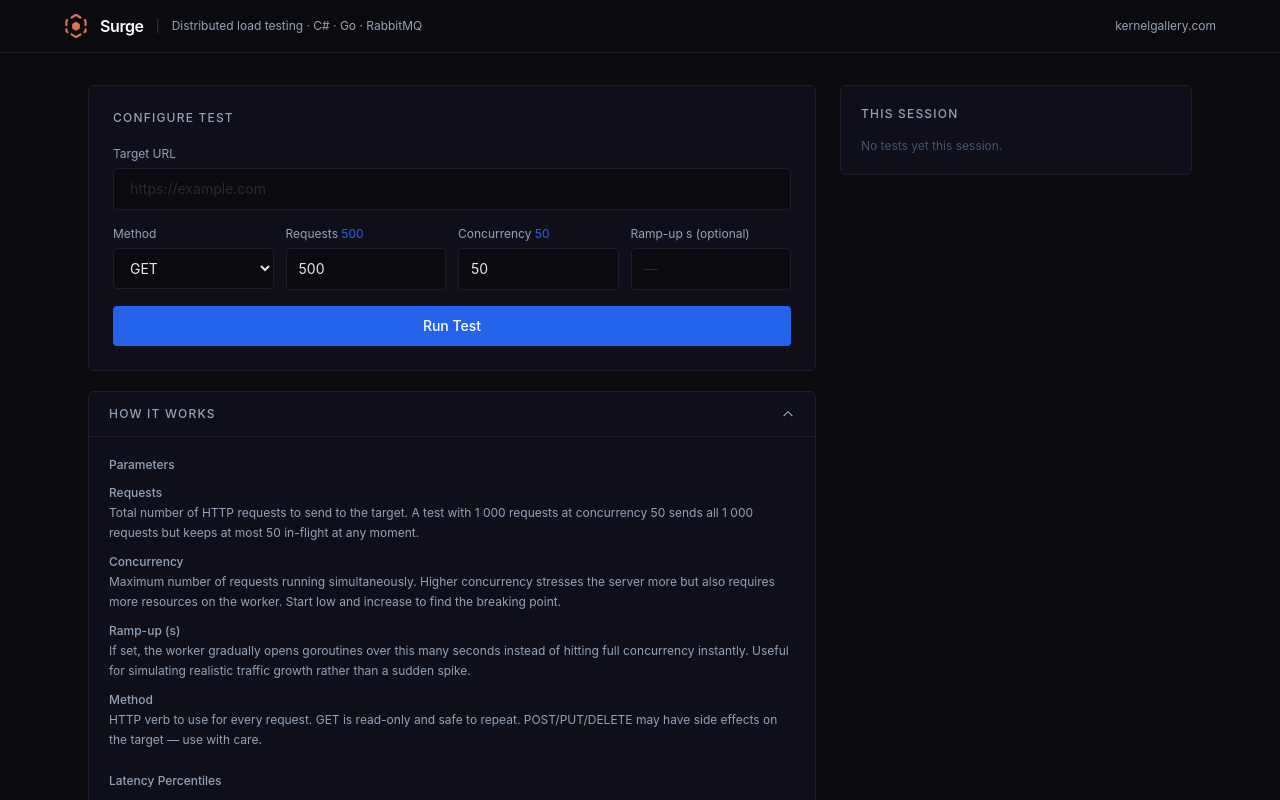
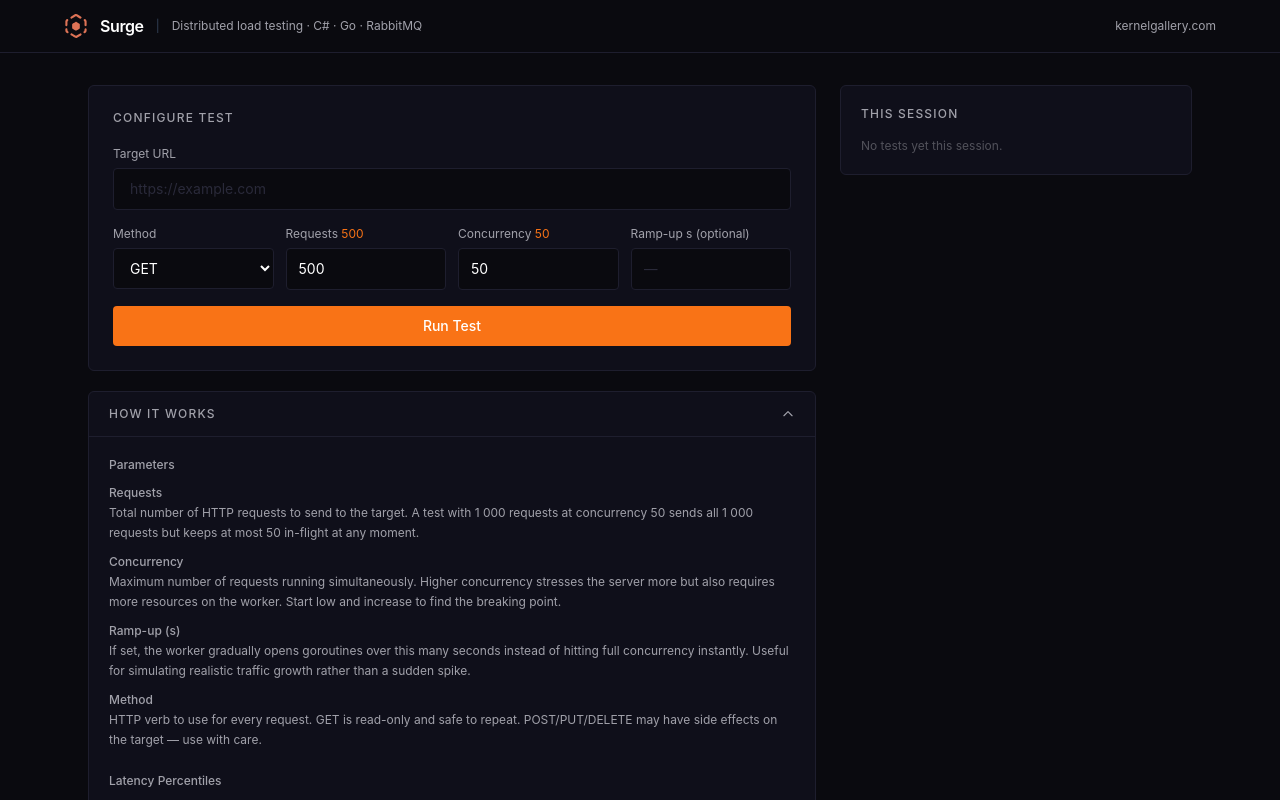
Before and after one commit to aykutssert/loadtest, a React (Vite) app in the folder frontend/: page / in a window 1280 px wide. Both pictures are taken after a click on the button "HOW IT WORKS". Shown: the top 800 px of the page. Built offline with nearby package versions, Linux system fonts and the light colour scheme.

Commit message:
fix: white text, orange accent, kill all blue from dark mode

```diff
--- a/frontend/src/App.jsx
+++ b/frontend/src/App.jsx
@@ -16,14 +16,14 @@ export default function App() {
   }
 
   return (
-    <div className="min-h-screen bg-[#0a0a0f] text-[#e2e8f0]">
+    <div className="min-h-screen bg-[#0a0a0f] text-white">
       <header className="border-b border-[#1e1e2e] px-6 py-3.5">
         <div className="max-w-6xl mx-auto flex items-center justify-between gap-4">
           <div className="flex items-center gap-3">
             <img src="/logo.svg" alt="Kernel" className="w-6 h-6" />
             <span className="text-base font-semibold tracking-tight text-white">Surge</span>
             <span className="hidden sm:inline text-xs text-[#334155] select-none">|</span>
-            <span className="hidden sm:block text-xs text-[#94a3b8]">
+            <span className="hidden sm:block text-xs text-[#a1a1aa]">
               Distributed load testing · C# · Go · RabbitMQ
             </span>
           </div>
@@ -31,7 +31,7 @@ export default function App() {
             href="https://kernelgallery.com"
             target="_blank"
             rel="noopener noreferrer"
-            className="text-xs text-[#94a3b8] hover:text-[#94a3b8] transition-colors"
+            className="text-xs text-[#a1a1aa] hover:text-[#a1a1aa] transition-colors"
           >
             kernelgallery.com
           </a>
--- a/frontend/src/components/InfoPanel.jsx
+++ b/frontend/src/components/InfoPanel.jsx
@@ -71,11 +71,11 @@ export default function InfoPanel() {
         onClick={() => setOpen((v) => !v)}
         className="w-full flex items-center justify-between px-5 py-3.5 text-left hover:bg-[#0a0a0f] transition-colors"
       >
-        <span className="text-xs font-medium text-[#94a3b8] uppercase tracking-widest">
+        <span className="text-xs font-medium text-[#a1a1aa] uppercase tracking-widest">
           How It Works
         </span>
         <svg
-          className={`w-3.5 h-3.5 text-[#94a3b8] transition-transform ${open ? 'rotate-180' : ''}`}
+          className={`w-3.5 h-3.5 text-[#a1a1aa] transition-transform ${open ? 'rotate-180' : ''}`}
           fill="none" viewBox="0 0 24 24" stroke="currentColor" strokeWidth={2}
         >
           <path strokeLinecap="round" strokeLinejoin="round" d="M19 9l-7 7-7-7" />
@@ -86,12 +86,12 @@ export default function InfoPanel() {
         <div className="px-5 pb-5 space-y-6 border-t border-[#1e1e2e] pt-5">
           {SECTIONS.map((section) => (
             <div key={section.title}>
-              <p className="text-xs font-medium text-[#94a3b8] mb-3">{section.title}</p>
+              <p className="text-xs font-medium text-[#a1a1aa] mb-3">{section.title}</p>
               <dl className="space-y-3">
                 {section.items.map((item) => (
                   <div key={item.term}>
-                    <dt className="text-xs font-medium text-[#94a3b8] mb-0.5">{item.term}</dt>
-                    <dd className="text-xs text-[#94a3b8] leading-relaxed">{item.def}</dd>
+                    <dt className="text-xs font-medium text-[#a1a1aa] mb-0.5">{item.term}</dt>
+                    <dd className="text-xs text-[#a1a1aa] leading-relaxed">{item.def}</dd>
                   </div>
                 ))}
               </dl>
--- a/frontend/src/components/TestForm.jsx
+++ b/frontend/src/components/TestForm.jsx
@@ -50,30 +50,30 @@ export default function TestForm({ onTestStart }) {
 
   return (
     <div className="bg-[#0f0f1a] border border-[#1e1e2e] rounded-md p-6">
-      <h2 className="text-xs font-medium text-[#94a3b8] uppercase tracking-widest mb-5">
+      <h2 className="text-xs font-medium text-[#a1a1aa] uppercase tracking-widest mb-5">
         Configure Test
       </h2>
 
       <form onSubmit={handleSubmit} className="space-y-4">
         <div>
-          <label className="block text-xs text-[#94a3b8] mb-1.5">Target URL</label>
+          <label className="block text-xs text-[#a1a1aa] mb-1.5">Target URL</label>
           <input
             type="url"
             required
             placeholder="https://example.com"
             value={form.targetUrl}
             onChange={set('targetUrl')}
-            className="w-full bg-[#0a0a0f] border border-[#1e1e2e] rounded px-4 py-2.5 text-sm text-[#e2e8f0] placeholder-[#2a2a3a] focus:outline-none focus:border-[#2563eb] transition-colors"
+            className="w-full bg-[#0a0a0f] border border-[#1e1e2e] rounded px-4 py-2.5 text-sm text-white placeholder-[#2a2a3a] focus:outline-none focus:border-[#f97316] transition-colors"
           />
         </div>
 
         <div className="grid grid-cols-4 gap-3">
           <div>
-            <label className="block text-xs text-[#94a3b8] mb-1.5">Method</label>
+            <label className="block text-xs text-[#a1a1aa] mb-1.5">Method</label>
             <select
               value={form.method}
               onChange={set('method')}
-              className="w-full bg-[#0a0a0f] border border-[#1e1e2e] rounded px-3 py-2.5 text-sm text-[#e2e8f0] focus:outline-none focus:border-[#2563eb] transition-colors"
+              className="w-full bg-[#0a0a0f] border border-[#1e1e2e] rounded px-3 py-2.5 text-sm text-white focus:outline-none focus:border-[#f97316] transition-colors"
             >
               {METHODS.map((m) => (
                 <option key={m} value={m}>{m}</option>
@@ -82,8 +82,8 @@ export default function TestForm({ onTestStart }) {
           </div>
 
           <div>
-            <label className="block text-xs text-[#94a3b8] mb-1.5">
-              Requests <span className="text-[#2563eb]">{Number(form.requestCount).toLocaleString()}</span>
+            <label className="block text-xs text-[#a1a1aa] mb-1.5">
+              Requests <span className="text-[#f97316]">{Number(form.requestCount).toLocaleString()}</span>
             </label>
             <input
               type="number"
@@ -91,13 +91,13 @@ export default function TestForm({ onTestStart }) {
               max={5000}
               value={form.requestCount}
               onChange={set('requestCount')}
-              className="w-full bg-[#0a0a0f] border border-[#1e1e2e] rounded px-3 py-2.5 text-sm text-[#e2e8f0] focus:outline-none focus:border-[#2563eb] transition-colors"
+              className="w-full bg-[#0a0a0f] border border-[#1e1e2e] rounded px-3 py-2.5 text-sm text-white focus:outline-none focus:border-[#f97316] transition-colors"
             />
           </div>
 
           <div>
-            <label className="block text-xs text-[#94a3b8] mb-1.5">
-              Concurrency <span className="text-[#2563eb]">{form.concurrency}</span>
+            <label className="block text-xs text-[#a1a1aa] mb-1.5">
+              Concurrency <span className="text-[#f97316]">{form.concurrency}</span>
             </label>
             <input
               type="number"
@@ -105,13 +105,13 @@ export default function TestForm({ onTestStart }) {
               max={200}
               value={form.concurrency}
               onChange={set('concurrency')}
-              className="w-full bg-[#0a0a0f] border border-[#1e1e2e] rounded px-3 py-2.5 text-sm text-[#e2e8f0] focus:outline-none focus:border-[#2563eb] transition-colors"
+              className="w-full bg-[#0a0a0f] border border-[#1e1e2e] rounded px-3 py-2.5 text-sm text-white focus:outline-none focus:border-[#f97316] transition-colors"
             />
           </div>
 
           <div>
-            <label className="block text-xs text-[#94a3b8] mb-1.5">
-              Ramp-up <span className="text-[#94a3b8]">s (optional)</span>
+            <label className="block text-xs text-[#a1a1aa] mb-1.5">
+              Ramp-up <span className="text-[#a1a1aa]">s (optional)</span>
             </label>
             <input
               type="number"
@@ -120,7 +120,7 @@ export default function TestForm({ onTestStart }) {
               placeholder="—"
               value={form.rampUpSeconds}
               onChange={set('rampUpSeconds')}
-              className="w-full bg-[#0a0a0f] border border-[#1e1e2e] rounded px-3 py-2.5 text-sm text-[#e2e8f0] placeholder-[#2a2a3a] focus:outline-none focus:border-[#2563eb] transition-colors"
+              className="w-full bg-[#0a0a0f] border border-[#1e1e2e] rounded px-3 py-2.5 text-sm text-white placeholder-[#2a2a3a] focus:outline-none focus:border-[#f97316] transition-colors"
             />
           </div>
         </div>
@@ -134,7 +134,7 @@ export default function TestForm({ onTestStart }) {
         <button
           type="submit"
           disabled={loading}
-          className="w-full bg-[#2563eb] hover:bg-[#1d4ed8] disabled:opacity-40 disabled:cursor-not-allowed text-white font-medium rounded py-2.5 text-sm transition-colors"
+          className="w-full bg-[#f97316] hover:bg-[#ea580c] disabled:opacity-40 disabled:cursor-not-allowed text-white font-medium rounded py-2.5 text-sm transition-colors"
         >
           {loading ? 'Starting…' : 'Run Test'}
         </button>
--- a/frontend/src/components/TestHistory.jsx
+++ b/frontend/src/components/TestHistory.jsx
@@ -2,8 +2,8 @@ import { useEffect, useState } from 'react'
 import { API } from '../api'
 
 const STATUS_COLORS = {
-  queued:    'text-[#94a3b8] bg-[#1e293b]',
-  running:   'text-[#60a5fa] bg-[#1e3a5f20]',
+  queued:    'text-[#a1a1aa] bg-[#1e293b]',
+  running:   'text-[#f97316] bg-[#f9731615]',
   completed: 'text-[#34d399] bg-[#06652015]',
   failed:    'text-[#f87171] bg-[#ef444415]',
 }
@@ -52,19 +52,19 @@ export default function TestHistory({ onSelect, refreshKey }) {
 
   return (
     <div className="bg-[#0f0f1a] border border-[#1e1e2e] rounded-md p-5">
-      <h2 className="text-xs font-medium text-[#94a3b8] uppercase tracking-widest mb-4">
+      <h2 className="text-xs font-medium text-[#a1a1aa] uppercase tracking-widest mb-4">
         This Session
       </h2>
 
       {loading && (
-        <div className="flex items-center gap-2 text-xs text-[#94a3b8]">
-          <span className="w-3 h-3 border border-[#2563eb] border-t-transparent rounded-full animate-spin" />
+        <div className="flex items-center gap-2 text-xs text-[#a1a1aa]">
+          <span className="w-3 h-3 border border-[#f97316] border-t-transparent rounded-full animate-spin" />
           Loading…
         </div>
       )}
 
       {!loading && tests.length === 0 && (
-        <p className="text-xs text-[#475569]">No tests yet this session.</p>
+        <p className="text-xs text-[#52525b]">No tests yet this session.</p>
       )}
 
       <ul className="space-y-1.5">
@@ -72,16 +72,16 @@ export default function TestHistory({ onSelect, refreshKey }) {
           <li key={t.id}>
             <button
               onClick={() => onSelect(t.id)}
-              className="w-full text-left bg-[#0a0a0f] hover:bg-[#0f0f18] border border-[#1e1e2e] hover:border-[#2563eb30] rounded px-3 py-2.5 transition-colors"
+              className="w-full text-left bg-[#0a0a0f] hover:bg-[#0f0f18] border border-[#1e1e2e] hover:border-[#f9731630] rounded px-3 py-2.5 transition-colors"
             >
               <div className="flex items-center justify-between gap-2 mb-1">
                 <span className={`text-[10px] font-medium px-1.5 py-0.5 rounded ${STATUS_COLORS[t.status] ?? STATUS_COLORS.queued}`}>
                   {t.status}
                 </span>
-                <span className="text-[10px] text-[#475569]">{timeAgo(t.createdAt)}</span>
+                <span className="text-[10px] text-[#52525b]">{timeAgo(t.createdAt)}</span>
               </div>
-              <p className="text-xs text-[#94a3b8] truncate">{t.targetUrl}</p>
-              <p className="text-[10px] text-[#475569] mt-0.5">
+              <p className="text-xs text-[#a1a1aa] truncate">{t.targetUrl}</p>
+              <p className="text-[10px] text-[#52525b] mt-0.5">
                 {t.requestCount?.toLocaleString()} req · {t.concurrency} concurrent
                 {t.results && ` · ${t.results.rps?.toFixed(1)} RPS`}
               </p>
--- a/frontend/src/index.css
+++ b/frontend/src/index.css
@@ -8,7 +8,7 @@
 
 body {
   background-color: #0a0a0f;
-  color: #e2e8f0;
+  color: #ffffff;
   font-family: 'Inter', system-ui, -apple-system, sans-serif;
 }
 
@@ -19,6 +19,6 @@ body {
   background: #0a0a0f;
 }
 ::-webkit-scrollbar-thumb {
-  background: #1e1e2e;
+  background: #27272a;
   border-radius: 3px;
 }
```
Also changed, not shown: frontend/src/components/ResultsPanel.jsx (+23 -23 lines).
